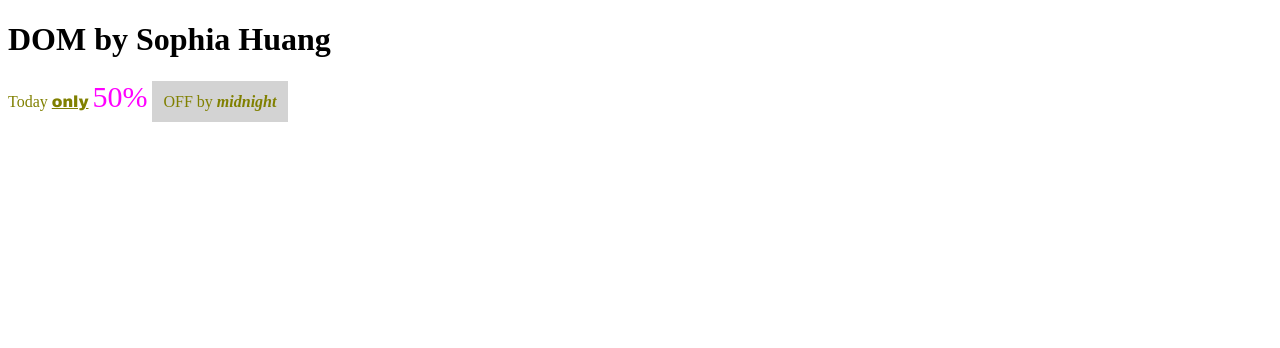
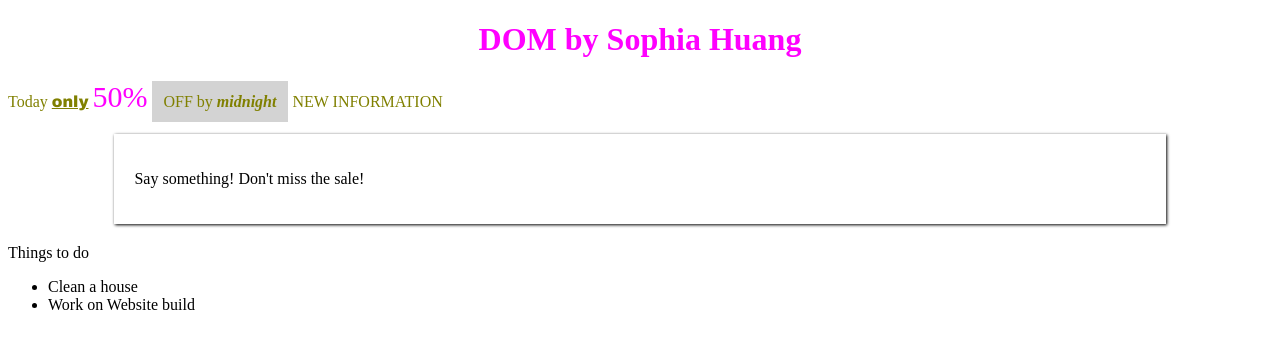
Before and after one commit to smh559/WebDevelopment, a plain HTML site: page lab11_DOM/lab11.html in a window 1280 px wide. Drawn offline with Linux system fonts and the light colour scheme.

Commit message:
Add files via upload

```diff
--- a/lab11_DOM/lab11.html
+++ b/lab11_DOM/lab11.html
@@ -15,6 +15,16 @@
         <span class="s4"> OFF </span>
     </div>
 
+    <div class="info moreinfo">
+        <p>Say something! Don't miss the sale!</p>
+    </div>
+
+    <p>Things to do</p>
+    <ul class="todo">
+        <li>Clean a house</li>
+        <li>Cook</li>
+        <li>Grade student's work</li>
+    </ul>
 
     <script src="script.js"></script>
 </body>
--- a/lab11_DOM/script.js
+++ b/lab11_DOM/script.js
@@ -24,3 +24,39 @@ s4.innerHTML ="OFF by <b><em>midnight</em></b>"
 let spans = document.querySelectorAll("#special span")
 // assign the class name to one element in the list 'span'
 spans[1].className ="changefontfamily"
+
+// setAttribute method
+// find the first <h1> element and we are going to set the class attribute 'title' to it
+let title = document.querySelector("h1")
+title.setAttribute("class", "styletitle")
+
+//remove a class name from an element
+//remove the class 'info' from <div class="info">
+// let divinfo = document.querySelector(".info")
+// divinfo.classList.remove("")
+
+let divmoreinfo = document.querySelector(".moreinfo")
+divmoreinfo.classList.remove("info")
+
+//append a text after <div id="special">
+let divspecial = document.querySelector("#special")
+divspecial.append("NEW INFORMATION")
+
+// appendChild to add a new <li> to <ul class ="todo">
+// step 1) create <li> element
+let newitem = document.createElement("li")
+// step 2) give content to the next <li>
+let newlist = document.createTextNode("Work on Website build")
+// join the newlist into newitem.
+newitem.appendChild(newlist)
+// step 3) append as child the newitem into the document
+// append to <ul class="todo">
+let todolist = document.querySelector(".todo")
+todolist.appendChild(newitem)
+
+// remove an element using removeChild method
+todolist.removeChild(todolist.children[1])
+
+// remove an element using remove method
+// select the element that you want to remove and use the method remove
+todolist.children[1].remove()
--- a/lab11_DOM/style.css
+++ b/lab11_DOM/style.css
@@ -1,4 +1,17 @@
 .changefontfamily{
     font-family: "arial black";
-    text-decoration: underline ;
+    text-decoration: underline;
 }
+.styletitle{
+    text-align: center;
+    color:magenta;
+}
+.info{
+    background-color:aqua;
+}
+.moreinfo{
+    margin: 20px auto;
+    padding: 20px;
+    width: 80%;
+    box-shadow: 1px 1px 3px black;
+}
```
